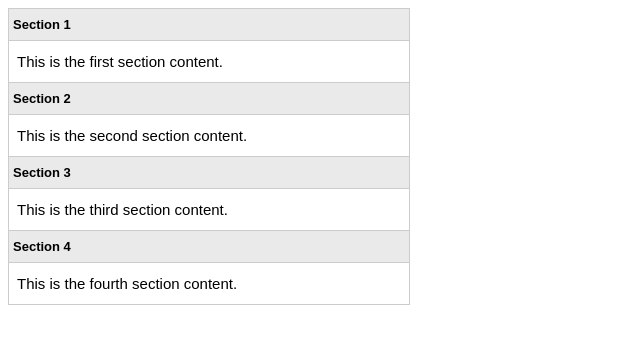
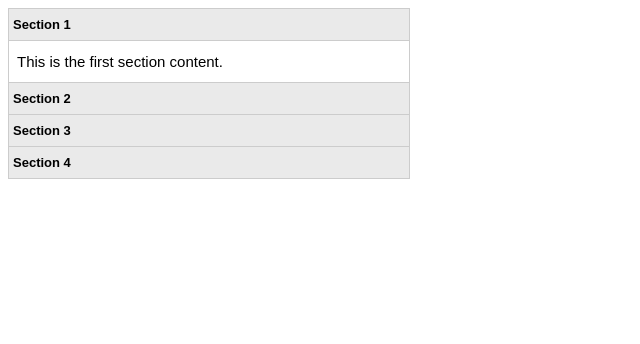
Before and after one commit to dmaaron/jquery-custom-plugin, a plain HTML site: page index.html in a window 1280 px wide. Shown: the whole page, without its empty margins (0-640 px from the left). Drawn offline with nearby package versions, Linux system fonts and the light colour scheme.

Commit message:
fixes script source

```diff
--- a/index.html
+++ b/index.html
@@ -3,7 +3,7 @@
         <title>My first jQuery plugin</title>
         <link rel="stylesheet" type="text/css" href="css/style.css"/>
         <script src="https://ajax.googleapis.com/ajax/libs/jquery/1.9.1/jquery.min.js"></script>
-        <script type="text/javascript" scr="js/script.js"></script>
+        <script type="text/javascript" src="js/script.js"></script>
         <script type="text/javascript">
             $(document).ready(function(){
                 $('dl#my-accordion').accordion({open:true});
```
